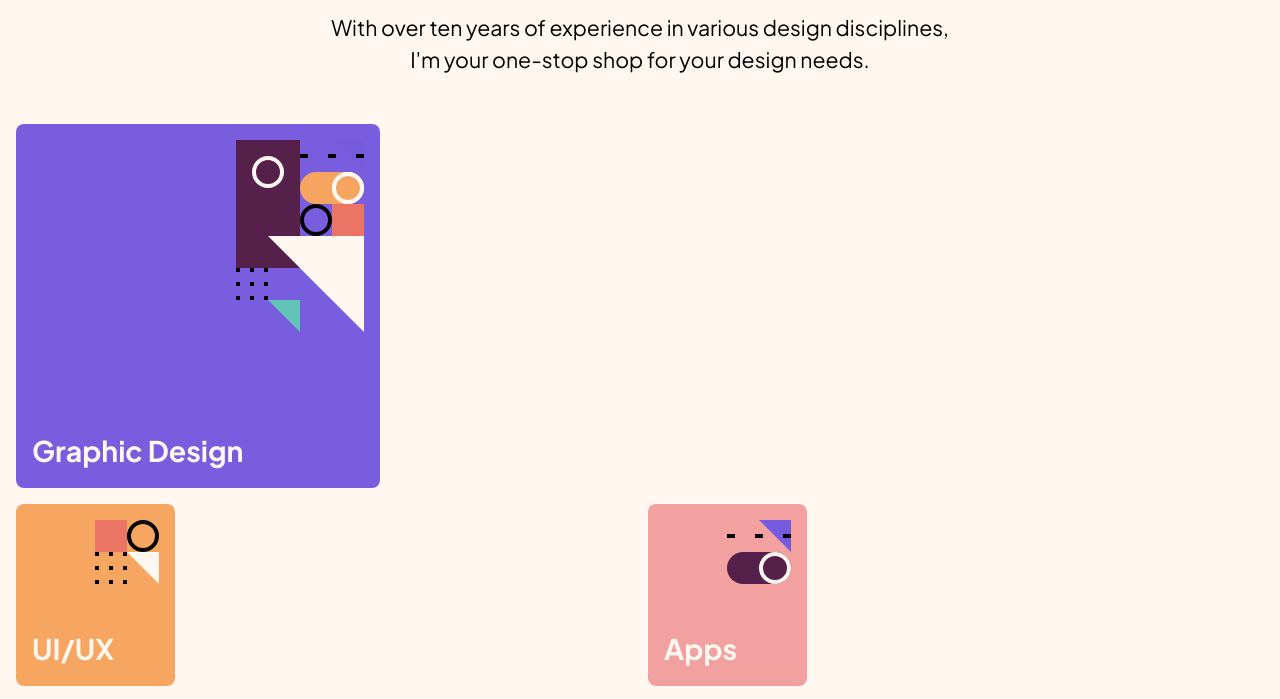
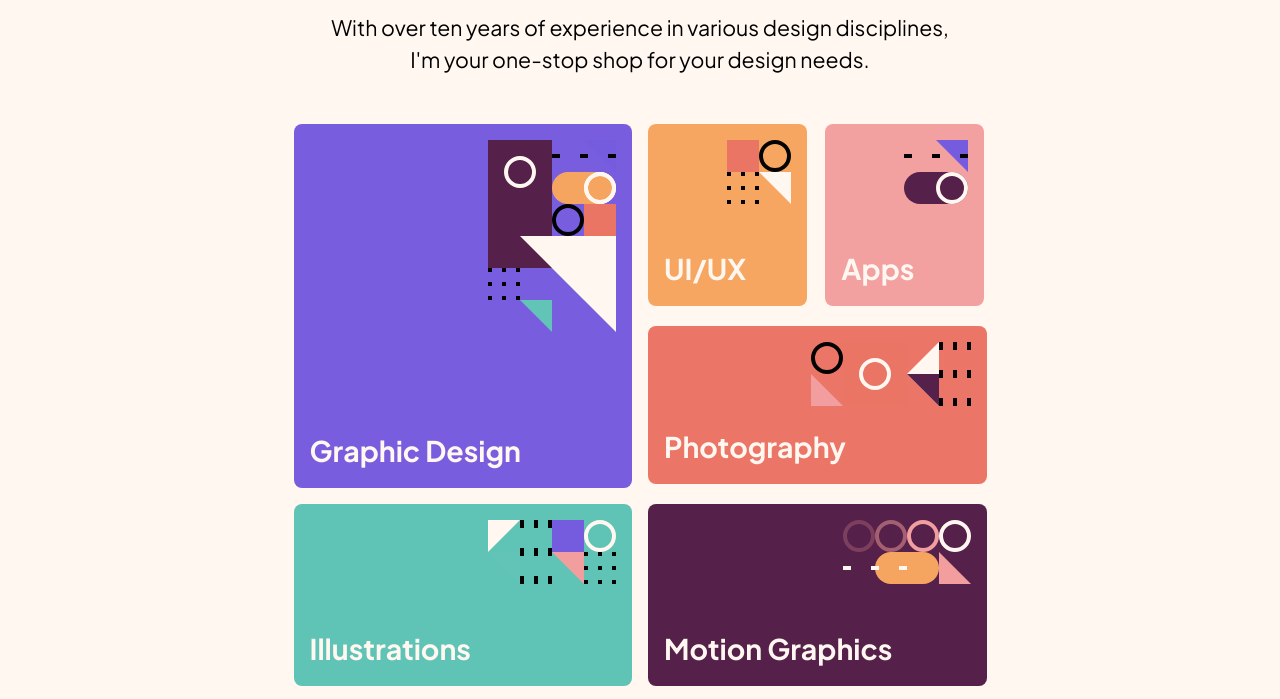
Before and after one commit to dottereldesign/single-page_design_portfolio, a plain HTML site: page index.html in a window 1280 px wide. Shown: the part 214-913 px from the top of the page. Drawn offline with Linux system fonts and the light colour scheme.

Commit message:
Add gallery media query for tablet.

```diff
--- a/style.css
+++ b/style.css
@@ -183,7 +183,8 @@ main p {
   grid-template-rows: auto auto auto auto auto;
   gap: 16px;
   padding: 0 16px 0 16px;
-  margin-top: 48px;
+  margin: 48px auto 0 auto;
+  max-width: 364px;
 }
 
 .graphic_links-1 {
@@ -271,6 +272,77 @@ main p {
   left: 16px;
   font-size: var(--fs-600);
   color: var(--clr-neutral-300);
+}
+
+@media (min-width: 725px) {
+  .grid_graphics {
+    grid-template-columns: auto auto auto;
+    grid-template-rows: auto auto auto;
+    gap: 16px;
+    padding: 0 0px 0 0px;
+    margin: 48px auto 0 auto;
+    max-width: 693px;
+  }
+
+  .graphic_links-1 {
+    width: min(100%, 364px);
+    height: 364px;
+    background-color: var(--clr-primary-100);
+    grid-column-start: 1;
+    grid-column-end: 3;
+    grid-row-start: 1;
+    grid-row-end: 3;
+  }
+
+  .graphic_links-2 {
+    width: min(100%, 159px);
+    height: 182px;
+    background-color: var(--clr-primary-200);
+    grid-column-start: 3;
+    grid-column-end: 4;
+    grid-row-start: 1;
+    grid-row-end: 1;
+  }
+
+  .graphic_links-3 {
+    width: min(100%, 159px);
+    height: 182px;
+    background-color: var(--clr-primary-300);
+    grid-column-start: 4;
+    grid-column-end: 5;
+    grid-row-start: 1;
+    grid-row-end: 1;
+  }
+
+  .graphic_links-4 {
+    width: min(100%, 343px);
+    height: 158px;
+    background-color: var(--clr-primary-400);
+    grid-column-start: 3;
+    grid-column-end: 5;
+    grid-row-start: 2;
+    grid-row-end: 2;
+  }
+
+  .graphic_links-5 {
+    width: min(100%, 343px);
+    height: 182px;
+    background-color: var(--clr-primary-500);
+    grid-column-start: 1;
+    grid-column-end: 3;
+    grid-row-start: 3;
+    grid-row-end: 3;
+  }
+
+  .graphic_links-6 {
+    width: min(100%, 343px);
+    height: 182px;
+    background-color: var(--clr-primary-600);
+    grid-column-start: 3;
+    grid-column-end: 5;
+    grid-row-start: 3;
+    grid-row-end: 3;
+  }
 }
 
 /* about */
```
